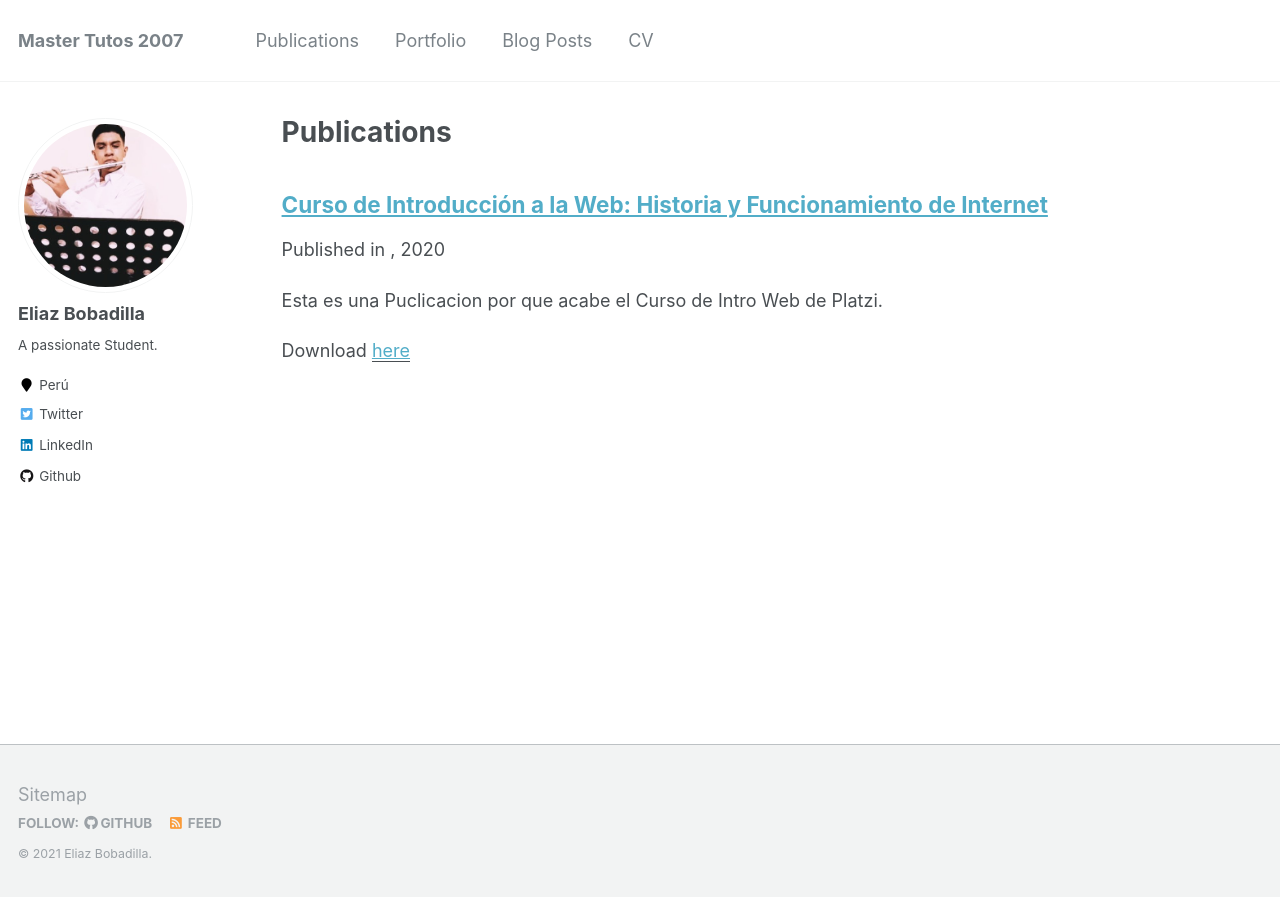
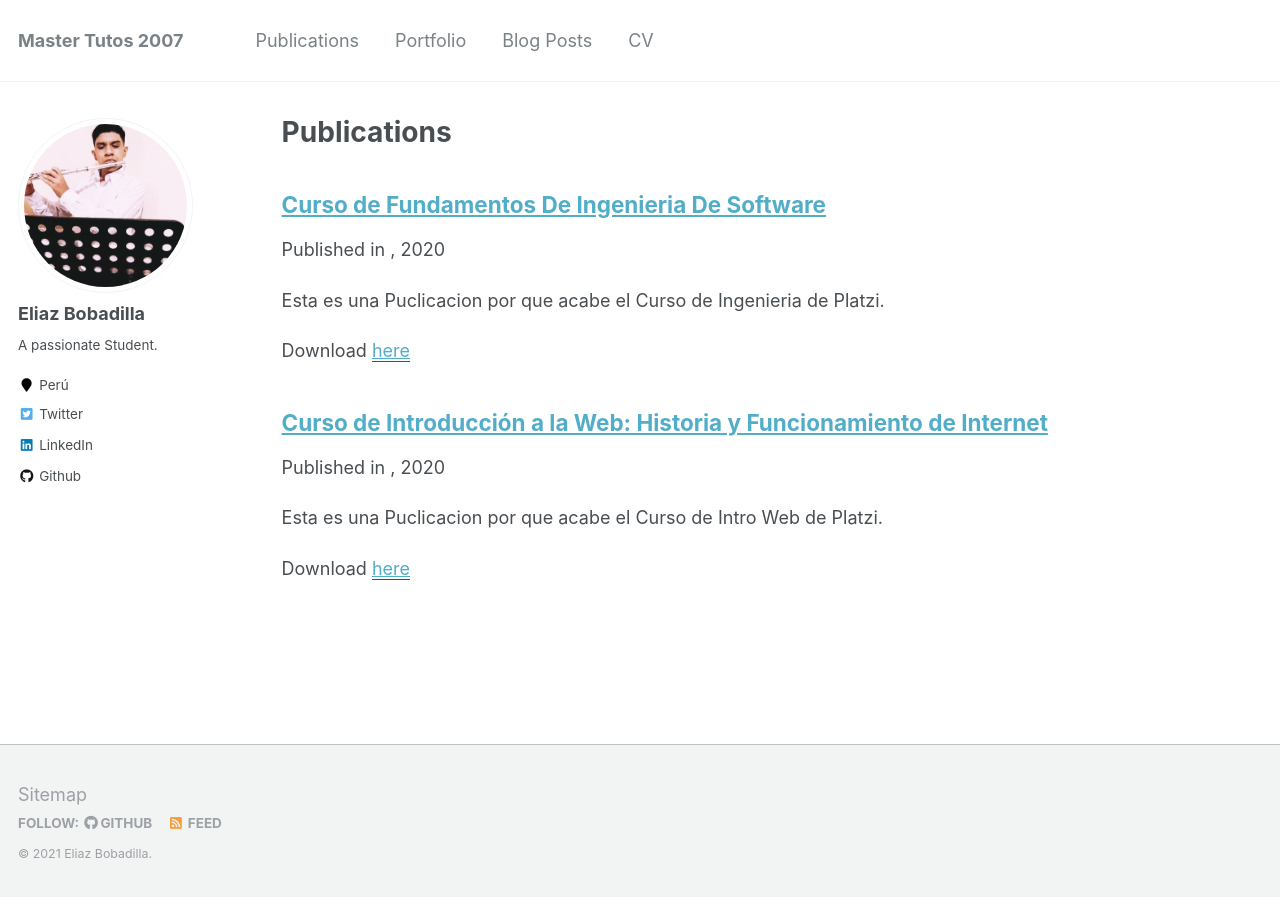
Before and after one commit to anonimato404/UltiRequiem.github.io-V1, a Jekyll site: the page built from _pages/publications.md, in a window 1280 px wide. Shown: the top 897 px of the page. Built offline with Jekyll 4.4.1, drawn with Linux system fonts in a browser that asks for light colours.

Commit message:
Mas Diplomas y publications

```diff
--- /dev/null
+++ b/_publications/FundamentosDeIngenieriaDeSoftware.md
@@ -0,0 +1,14 @@
+---
+title: "Curso de Fundamentos De Ingenieria De Software"
+collection: publications
+permalink: /publication/FundamentosDeIngenieriaDeSoftware
+excerpt: 'Esta es una Puclicacion por que acabe el Curso de Ingenieria de Platzi.'
+date: 06-01-2020
+-enue: 'Reseñas de cursos de Platzi'
+paperurl: 'https://eliazbobadilla.github.io/files/diploma-ingenieria.pdf.pdf'
+---
+Tu tambien puedes tomar el curso en [Platzi](https://platzi.com/clases/introweb/)
+
+[Mi Diploma esta aqui.](https://eliazbobadilla.github.io/files/diplomas/diploma-ingenieria.pdf)
+
+Tambien puedes ver mi Diploma en [mi perfil de Platzi](https://platzi.com/p/EliazBobadilla).
```
Also changed, not shown: _publications/CursoDeIntroduccionWeb.md (+1 -1 lines), 17 other files.
